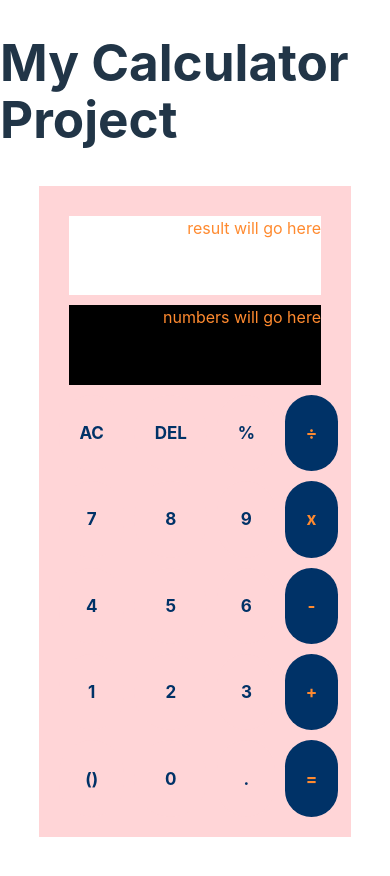
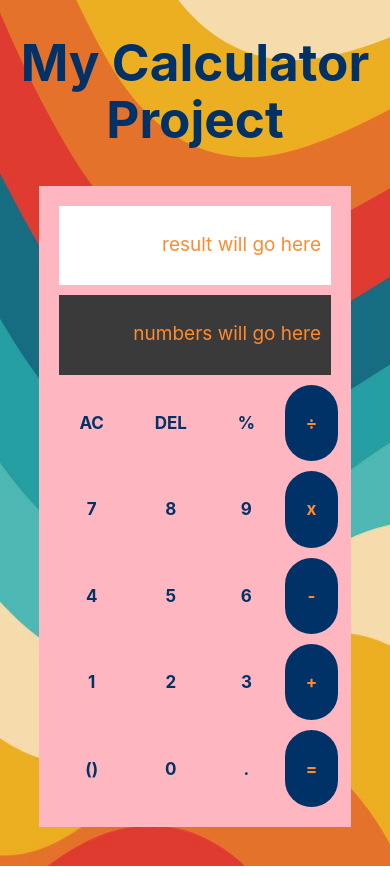
Before and after one commit to JMAdis/calculator, a website built with Vite: page calculator-proj2/index.html in a window 390 px wide. Built offline with nearby package versions, Linux system fonts and the light colour scheme; files whose address does not match are found by name.

Commit message:
finished styling _calculator for mobile

```diff
--- a/calculator-proj2/SCSS/_calculator.scss
+++ b/calculator-proj2/SCSS/_calculator.scss
@@ -1,4 +1,9 @@
 @use "./variables" as *;
+
+h1{
+    text-align: center;
+    color: $accent-color-blue;
+}
 
 .calculator{
     margin: 10%;
@@ -12,16 +17,19 @@
         color: white;
         text-align: right;
         height: 20vh;
-        margin: 10px;
+        font-size: 19px;
+        margin-bottom: 10px;
 
         &--result{
             background-color: white;
             color: $accent-color-orange;
+            padding: 25px 10px 25px;
         }
 
         &--input{
-            background-color: black;
+            background-color: $display-color-grey;
             color: $accent-color-orange;
+            padding: 25px 10px 25px;
         }
 
     }
@@ -48,3 +56,10 @@
 
     }
 }
+
+
+@media screen and (min-width: $tablet-breakpoint) {
+    h1{
+        font-size: 40px;
+    }
+}
--- a/calculator-proj2/SCSS/_variables.scss
+++ b/calculator-proj2/SCSS/_variables.scss
@@ -1,3 +1,7 @@
-$background-color: rgb(255,213,215);
+$background-color: rgb(254,182,193);
 $accent-color-blue: rgb(0,50,103);
 $accent-color-orange: rgb(255,138,47);
+$display-color-grey: rgb(58,58,58);
+
+$tablet-breakpoint: 768px;
+$desktop-breakpoint: 1024px;
```
Also changed, not shown: calculator-proj2/SCSS/main.css, calculator-proj2/assets/4945415.jpg (added), 1 other file.
